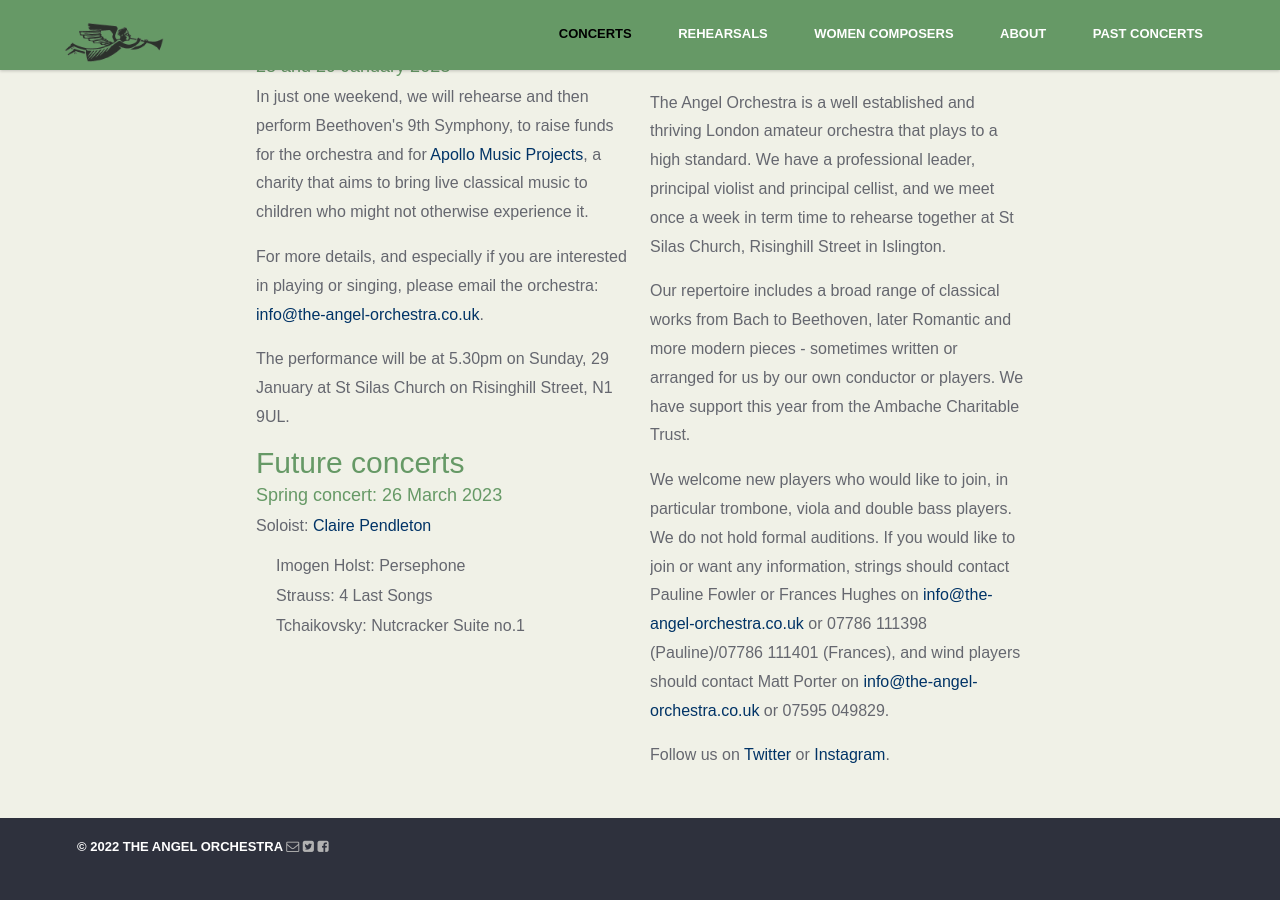
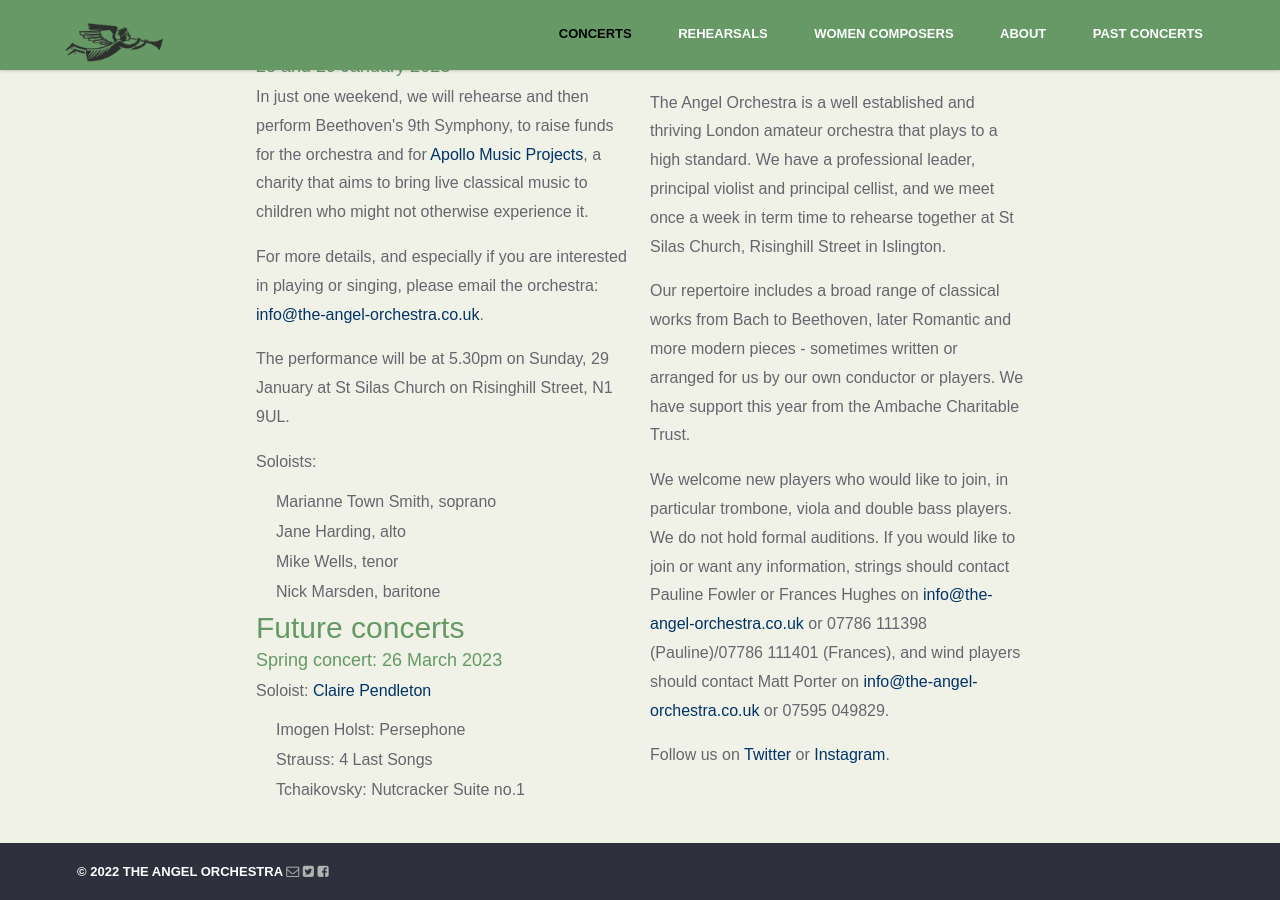
Before and after one commit to the-angel-orchestra/the-angel-orchestra.github.io, a Jekyll site: the page built from index.html, in a window 1280 px wide and 900 px high, scrolled down 617 px. Built offline with Jekyll 4.4.1, drawn with Linux system fonts in a browser that asks for light colours; nearby versions of some CDN libraries; some web fonts are replaced; before the commit the page ends 1492 px from its top, so only the background shows below that.

Commit message:
Updates content

```diff
--- a/_includes/next-concert.html
+++ b/_includes/next-concert.html
@@ -1,2 +1,2 @@
 <h3>Beethoven Fundraising Weekend Workshop: 28 and 29 January 2023</h3>
-<p>In just one weekend, we will rehearse and then perform Beethoven's 9th Symphony, to raise funds for the orchestra and for <a href="https://www.apollomusicprojects.org/">Apollo Music Projects</a>, a charity that aims to bring live classical music to children who might not otherwise experience it.</p><p>For more details, and especially if you are interested in playing or singing, please email the orchestra: <a href='mailto:info@the-angel-orchestra.co.uk'>info@the-angel-orchestra.co.uk</a>.</p><p>The performance will be at 5.30pm on Sunday, 29 January at St Silas Church on Risinghill Street, N1 9UL.</p>
+<p>In just one weekend, we will rehearse and then perform Beethoven's 9th Symphony, to raise funds for the orchestra and for <a href="https://www.apollomusicprojects.org/">Apollo Music Projects</a>, a charity that aims to bring live classical music to children who might not otherwise experience it.</p><p>For more details, and especially if you are interested in playing or singing, please email the orchestra: <a href='mailto:info@the-angel-orchestra.co.uk'>info@the-angel-orchestra.co.uk</a>.</p><p>The performance will be at 5.30pm on Sunday, 29 January at St Silas Church on Risinghill Street, N1 9UL.</p><p>Soloists:</p><ul><li>Marianne Town Smith, soprano</li><li>Jane Harding, alto</li><li>Mike Wells, tenor</li><li>Nick Marsden, baritone</li></ul>
```
